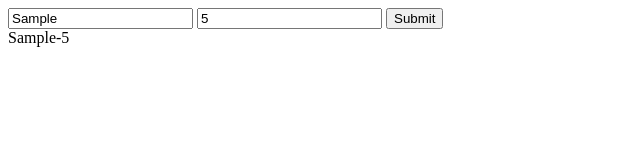
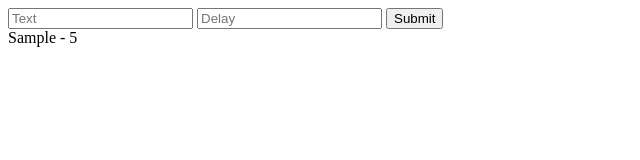
Before and after one commit to acciojob/async-function-timeout-dhruvurgr8, a website: page main.html in a window 1280 px wide. Both pictures are taken after typing "Sample", "5" into the empty fields and a click on the button "Submit". Shown: the full height of the page, 0-640 px from the left. Drawn offline with Linux system fonts and the light colour scheme.

Commit message:
created a submission

```diff
--- a/main.html
+++ b/main.html
@@ -7,10 +7,10 @@
 
   <body>
     <!-- the entire body must be written by student -->
-    <form onsubmit="return false">
-      <input type="text" id="text" placeholder="Text" />
-      <input type="number" id="delay" placeholder="Delay" />
-      <button type="button" id="btn">Submit</button>
+    <form class="form" onsubmit="return false">
+      <input type="text" id="text" placeholder="Text" name="text" />
+      <input type="number" id="delay" placeholder="Delay" name="num" />
+      <button type="submit" id="btn">Submit</button>
     </form>
 
     <div id="output"></div>
--- a/script.js
+++ b/script.js
@@ -1,14 +1,20 @@
 const btn = document.querySelector('#btn');
 const showContent = document.querySelector('#output');
+const form = document.querySelector('.form');
+let data = {};
 
-btn.addEventListener('click', async () => {
-    const text = document.querySelector('#text').value;
-    const num = document.querySelector('#delay').value;
+form.addEventListener('submit', async (e) => {
+    e.preventDefault();
 
-    function createPromise(text, num) {
+    const text = form.text.value;
+    const num = form.num.value;
+    data.text = text;
+    data.num = num;
+
+    function createPromise() {
         return new Promise((res, rej) => {
-            if (text && num) {
-                res(`${text}-${num}`);
+            if (data) {
+                res(data);
             } else {
                 rej("error occurred");
             }
@@ -17,8 +23,11 @@ btn.addEventListener('click', async () => {
 
     async function getPromise() {
         try {
-            const res = await createPromise(text, num);
-            showContent.textContent = res;
+            const res = await createPromise();
+			setTimeout(()=>{
+				showContent.textContent = `${res.text} - ${res.num}`;
+			},data.num)
+
         } catch (error) {
             console.error(error);
             showContent.textContent = "Error occurred";
@@ -28,4 +37,5 @@ btn.addEventListener('click', async () => {
     showContent.textContent = '';
 
     await getPromise();
+    form.reset();
 });
```
